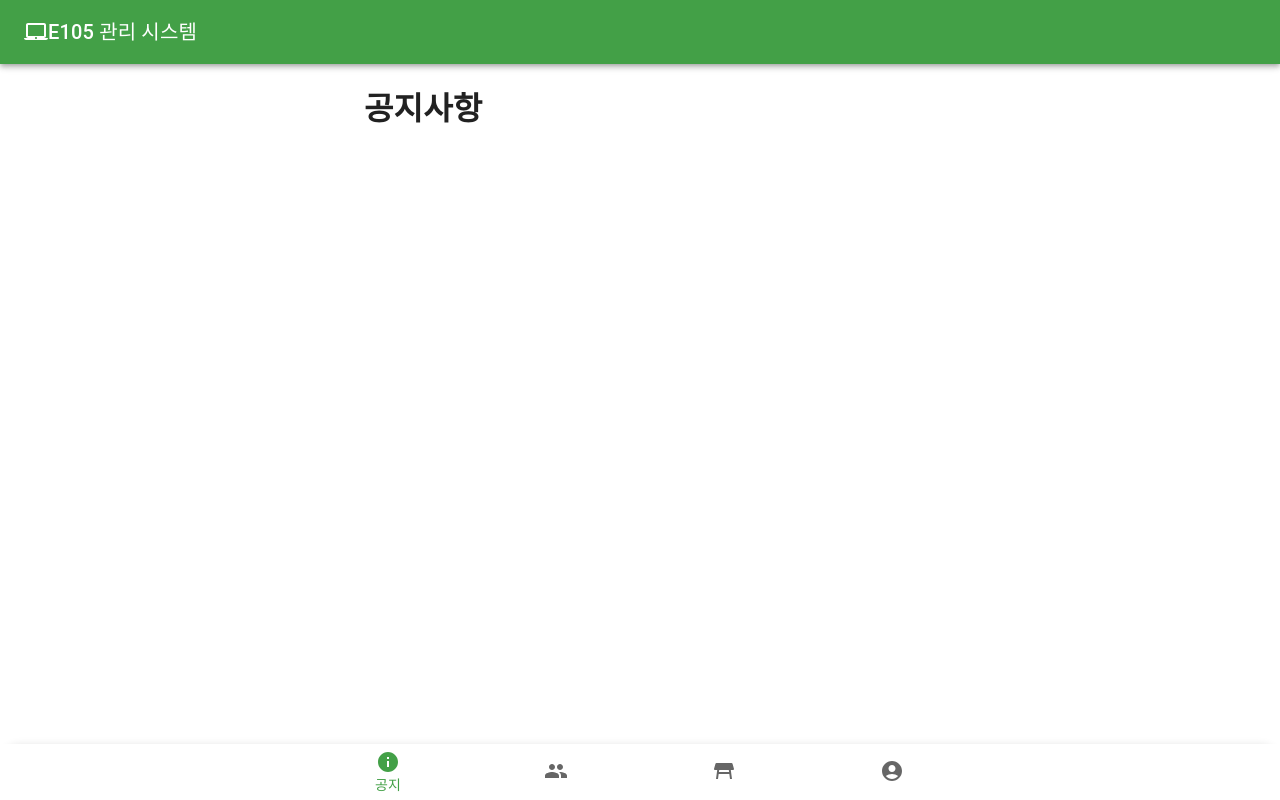
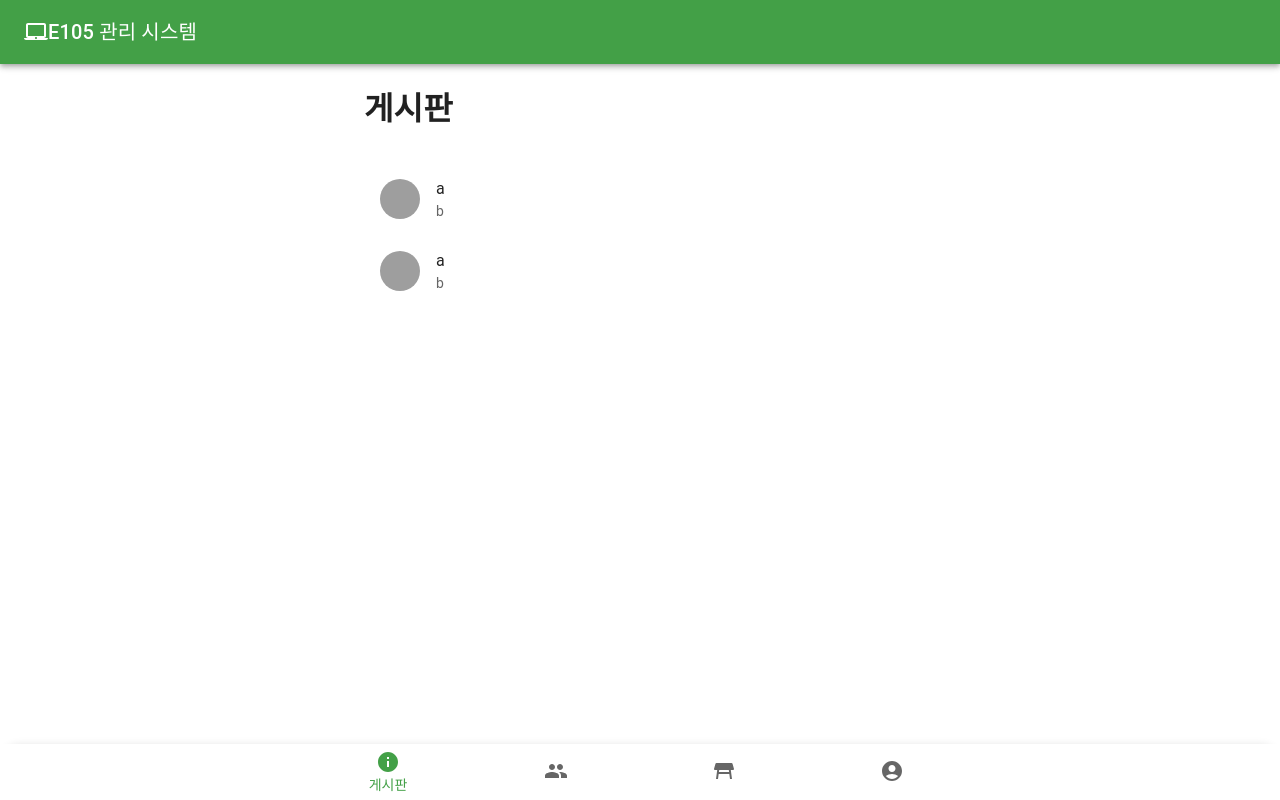
Before and after one commit to inje-megabrain/E105, a React (Create React App) app in the folder frontend/: page / in a window 1280 px wide. Built offline with nearby package versions, Linux system fonts and the light colour scheme; grey boxes are pictures that could not be loaded.

Commit message:
feat: paging probelm fix;

```diff
--- a/frontend/src/App.tsx
+++ b/frontend/src/App.tsx
@@ -3,7 +3,7 @@ import { Box, CssBaseline, BottomNavigation, BottomNavigationAction, Paper, AppB
 import { Info, Group, TableRestaurant, AccountCircle, LaptopMac } from '@mui/icons-material';
 import { Routes, Route, useNavigate } from 'react-router-dom';
 import { MeetingTable } from './pages/components/MeetingTable';
-import { Notice } from './pages/components/Notice';
+import { Board } from './pages/components/Board';
 import { Login } from './pages/accounts/Login';
 import { NotFound } from './pages/components/NotFound';
 import { TablePosition } from './pages/components/TablePosition';
@@ -14,10 +14,8 @@ export default function App() {
   const navigate = useNavigate();
 
   const handleTabBarSelect = (event: React.SyntheticEvent, newValue: string) => {
-    if (newValue !== tabBarSelect){
-      navigate(newValue);
-      setTabBarSelect(newValue);
-    }
+    navigate(newValue);
+    setTabBarSelect(newValue);
   };
 
   return (
@@ -33,7 +31,7 @@ export default function App() {
       </AppBar>
       <Container maxWidth="sm">
       <Routes>
-        <Route path="/" element={<Notice />} />
+        <Route path="/" element={<Board />} />
         <Route path="/meetingtable/*" element={<MeetingTable />} />
         <Route path="/tablesetup/*" element={<TablePosition />} />
         <Route path="/account/*" element={<Login />} />
@@ -45,7 +43,7 @@ export default function App() {
           value={tabBarSelect}
           onChange={handleTabBarSelect}
         >
-          <BottomNavigationAction label="공지" value="/" icon={<Info />} />
+          <BottomNavigationAction label="게시판" value="/" icon={<Info />} />
           <BottomNavigationAction label="미팅 테이블 예약" value="/meetingtable" icon={<Group />} />
           <BottomNavigationAction label="자리 배치" value="/tablesetup" icon={<TableRestaurant />} />
           <BottomNavigationAction label="로그인" value="/account" icon={<AccountCircle />} />
--- a/frontend/src/pages/components/Notice.tsx
+++ b/frontend/src/pages/components/Board.tsx
@@ -1,20 +1,21 @@
 import { Avatar, List, ListItem, ListItemAvatar, ListItemText } from "@mui/material"
 import React from "react"
 
-export const Notice = () => {
-    const data = ['a', 'b'];
+export const Board = () => {
+    const data = [{primary: 'a', secondary:'b', person: 'c'},
+        {primary: 'a', secondary:'b', person: 'c'}];
     return(
         <>
-            <h1>공지사항</h1>
+            <h1>게시판</h1>
             <List>
-                {/* {data.map(({ primary, secondary, person }, index) => (
+                {data.map(({ primary, secondary, person }, index) => (
                 <ListItem button key={index + person}>
                     <ListItemAvatar>
                     <Avatar alt="Profile Picture" src={person} />
                     </ListItemAvatar>
                     <ListItemText primary={primary} secondary={secondary} />
                 </ListItem>
-                ))} */}
+                ))}
             </List>
         </>
     )
--- a/frontend/src/pages/components/NotFound.tsx
+++ b/frontend/src/pages/components/NotFound.tsx
@@ -13,12 +13,13 @@ export const NotFound = () => {
       };
 
     return (
-      <><br/><br/>
+      <>
         <Lottie
+          style={{justifyContent: 'center'}}
           source={require('src/animation/94905-404-not-found.json')}
           options={defaultOptions}
-          height={400}
-          width={400}
+          height={500}
+          width={500}
         />
       </>
     )
```
